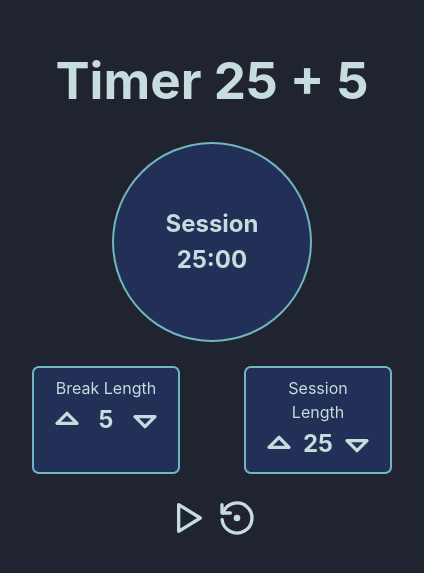
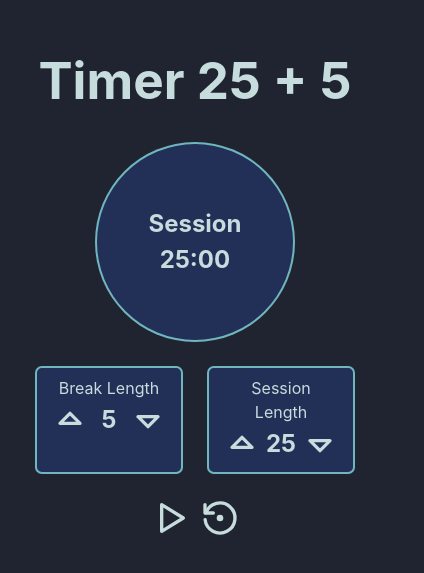
Before and after one commit to victor-romero-martinez/clock-25-5, a React (Vite) app: page / in a window 390 px wide. Shown: the part 141-714 px from the top of the page, 424 px wide, since content can reach past the window. Built offline with nearby package versions, Linux system fonts and the light colour scheme.

Commit message:
style: basic responsive

```diff
--- a/src/App.css
+++ b/src/App.css
@@ -7,6 +7,7 @@
 
 .label-section {
   display: flex;
+  flex-wrap: wrap;
   justify-content: center;
-  gap: 4rem;
+  gap: 1.5rem;
 }
```
